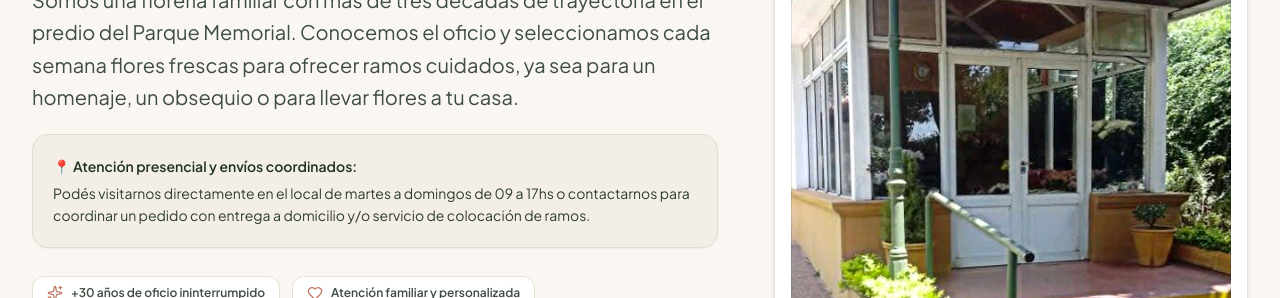
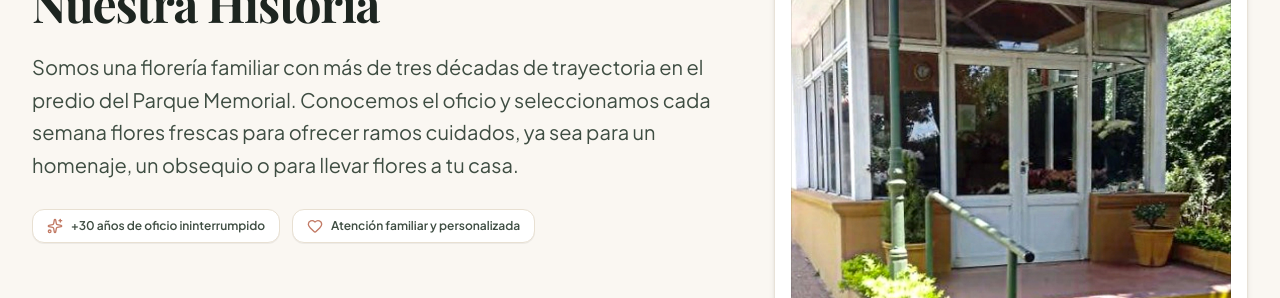
Before and after one commit to soficontrerash-a11y/web-floreria, a Next.js app: page / in a window 1280 px wide. Shown: the part 4400-4698 px from the top of the page. Built offline with nearby package versions, Linux system fonts and the light colour scheme; a web font is replaced by a local one.

Commit message:
feat: remove visit invitation block from AboutLocation

```diff
--- a/src/components/AboutLocation.tsx
+++ b/src/components/AboutLocation.tsx
@@ -27,16 +27,6 @@ export default function AboutLocation() {
             <p className="text-base sm:text-lg lg:text-xl text-[#3E4D42] leading-relaxed">
               {catalogoData.trayectoria.descripcion}
             </p>
-
-            {/* Visit invitation notice */}
-            <div className="p-4 sm:p-5 bg-[#F4EFE6] border border-[#E4DCCE] rounded-2xl text-xs sm:text-sm text-[#2E3C32] leading-relaxed space-y-1 shadow-xs">
-              <p className="font-semibold text-[#203223]">
-                📍 Atención presencial y envíos coordinados:
-              </p>
-              <p>
-                {catalogoData.trayectoria.invitacion}
-              </p>
-            </div>
 
             <div className="pt-2 flex flex-wrap items-center gap-3 text-xs font-semibold text-[#3E4D42]">
               <div className="flex items-center gap-2 bg-white px-3.5 py-2 rounded-xl border border-[#E8E0D2] shadow-2xs">
--- a/src/data/catalogo.json
+++ b/src/data/catalogo.json
@@ -129,7 +129,6 @@
     "localNombre": "Florería Memorial — Cementerio Memorial",
     "direccion": "Cementerio Memorial. Ruta 8, km 46, ramal Pilar, Pilar, Argentina.",
     "referencia": "Fácil acceso en el predio de Cementerio Memorial, con estacionamiento propio.",
-    "invitacion": "Podés visitarnos directamente en el local de martes a domingos de 09 a 17hs o contactarnos para coordinar un pedido con entrega a domicilio y/o servicio de colocación de ramos.",
     "horariosAtencion": "Martes a Domingos de 09:00 a 17:00 hs",
     "telefonoFijo": "0230 447-2589",
     "telefono": "0230 447-2589 / +54 11 2827-1190",
```
